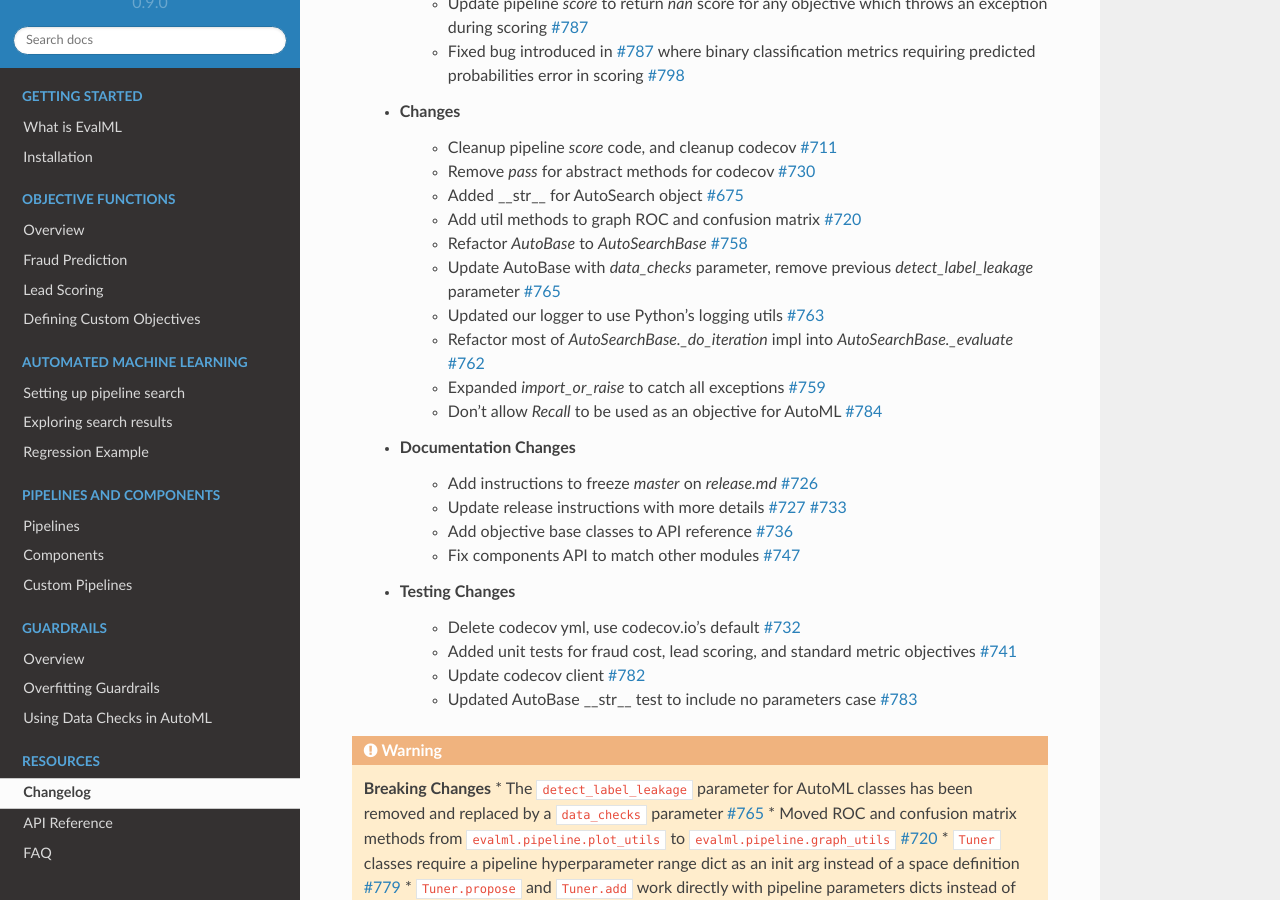
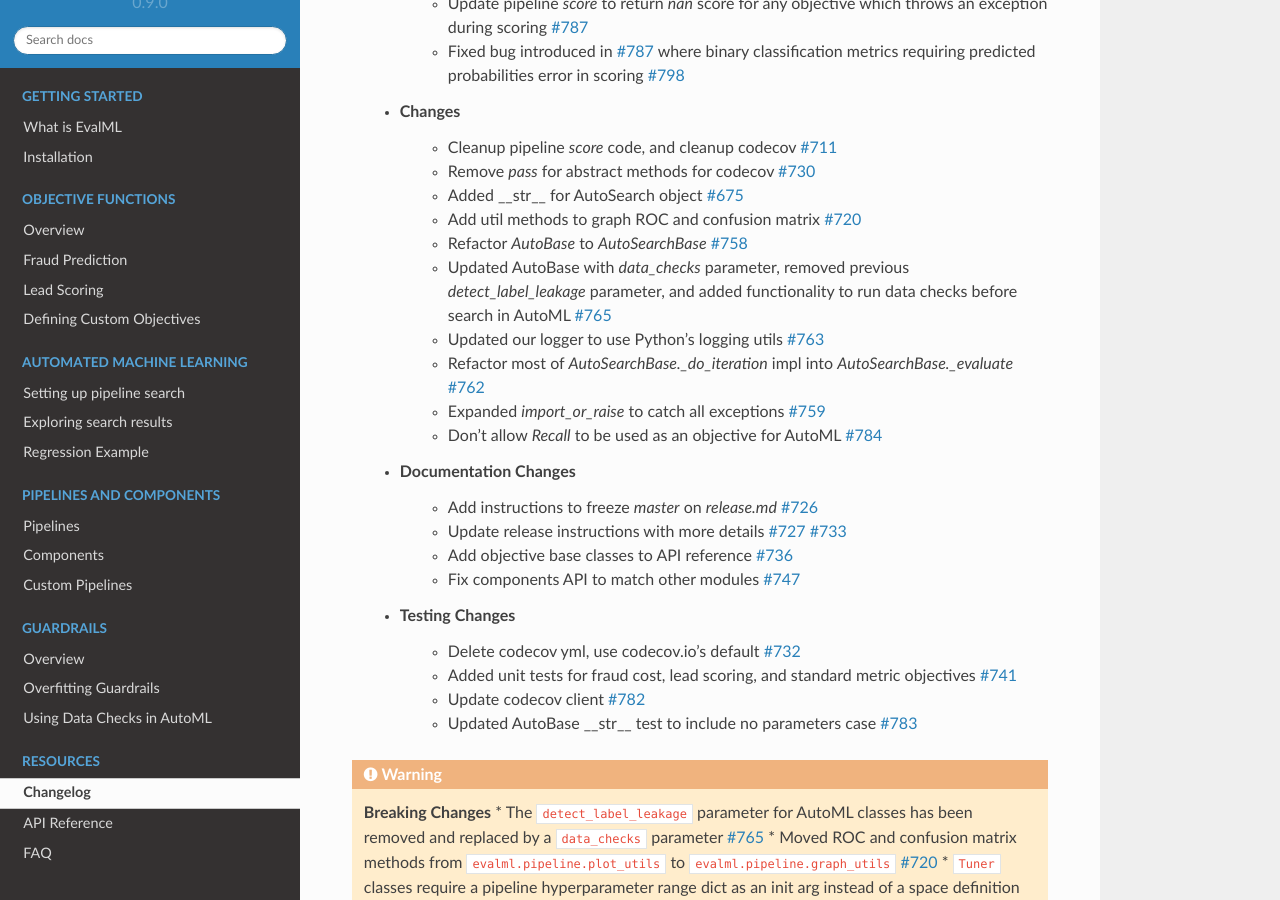
Before and after one commit to alteryx/evalml, a Sphinx documentation site: the page built from docs/source/changelog.rst, in a window 1280 px wide and 900 px high, scrolled down 379 px. Built offline with Sphinx 7.4.7 and the Read the Docs theme 2.0.0, drawn with Linux system fonts in a browser that asks for light colours; comment, search, counter and statistics services are not loaded.

Commit message:
address comments and cleanup

```diff
--- a/docs/source/changelog.rst
+++ b/docs/source/changelog.rst
@@ -15,7 +15,7 @@
         * Added __str__ for AutoSearch object :pr:`675`
         * Add util methods to graph ROC and confusion matrix :pr:`720`
         * Refactor `AutoBase` to `AutoSearchBase` :pr:`758`
-        * Update AutoBase with `data_checks` parameter, remove previous `detect_label_leakage` parameter :pr:`765`
+        * Updated AutoBase with `data_checks` parameter, removed previous `detect_label_leakage` parameter, and added functionality to run data checks before search in AutoML :pr:`765`
         * Updated our logger to use Python's logging utils :pr:`763`
         * Refactor most of `AutoSearchBase._do_iteration` impl into `AutoSearchBase._evaluate` :pr:`762`
         * Expanded `import_or_raise` to catch all exceptions :pr:`759`
```
Also changed, not shown: 1 other file.
